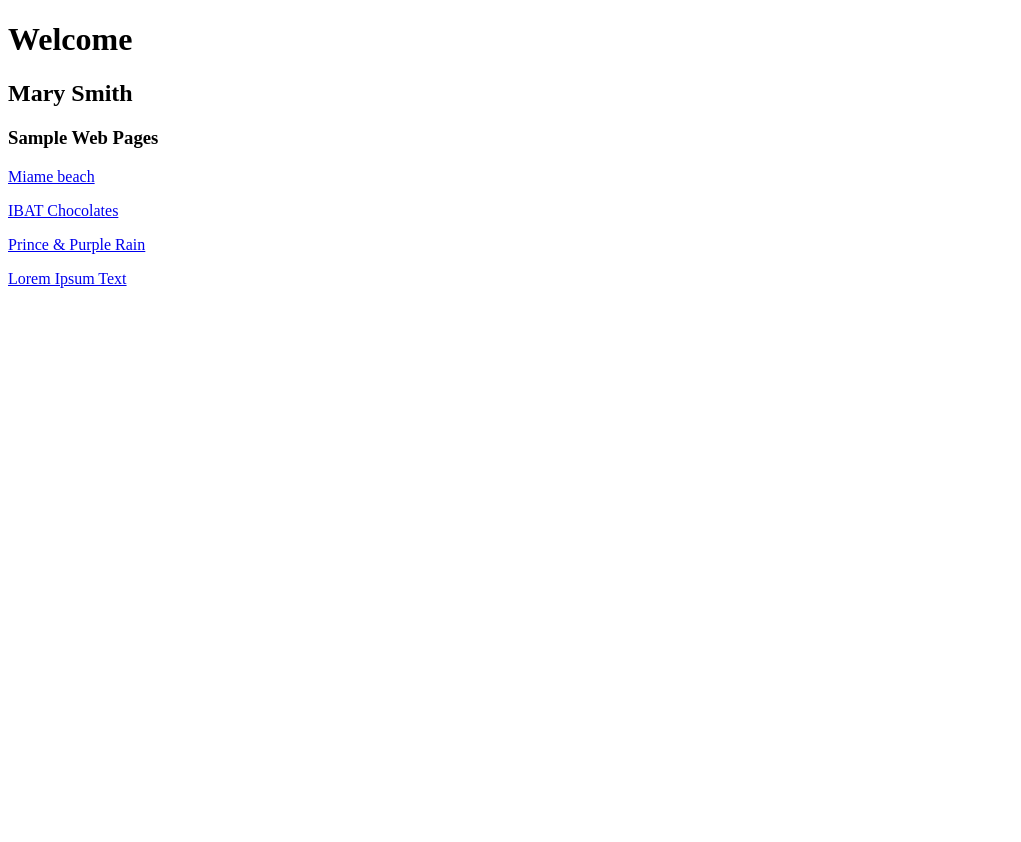
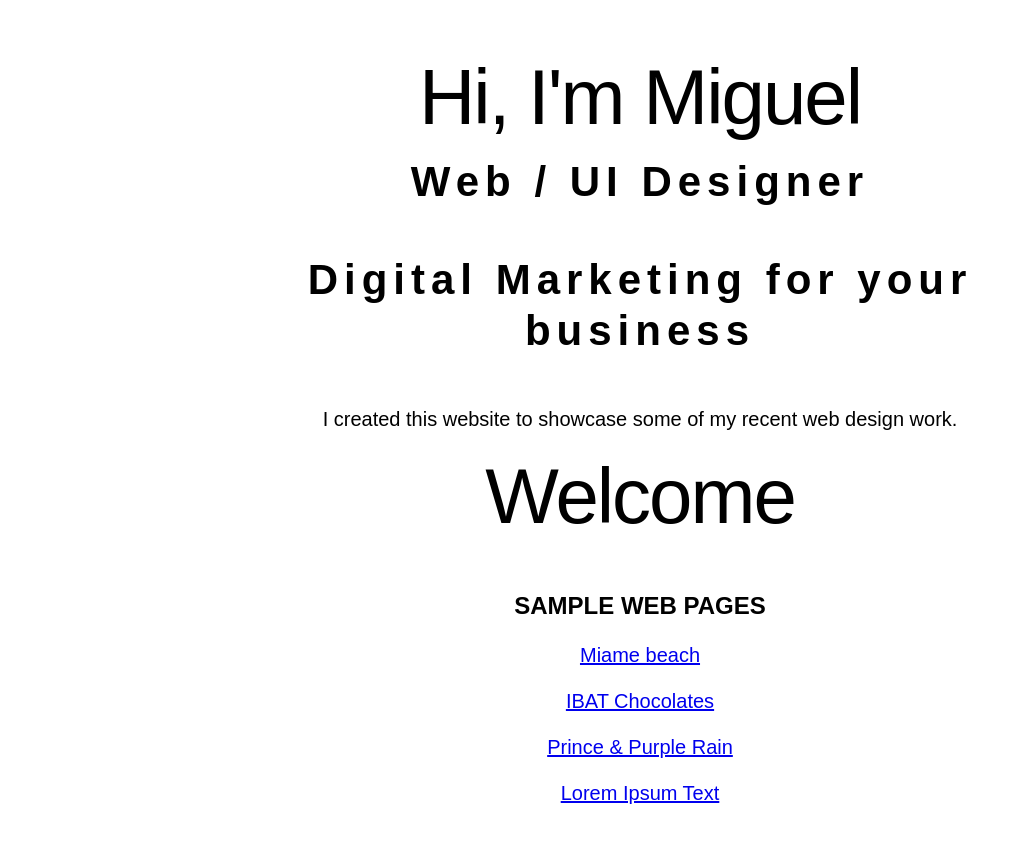
Before and after one commit to miguelgoncalv/22423miguelg.github.io, a plain HTML site: page website/index.html in a window 1280 px wide. Shown: the whole page, without its empty margins (0-1021 px from the left). Before the commit the page ends 800 px from the top, so only its background shows below. Drawn offline with Linux system fonts and the light colour scheme.

Commit message:
Add files via upload

```diff
--- /dev/null
+++ b/website/assets/css/global.css
@@ -0,0 +1,50 @@
+/*  ============= WEB BROWSER RESETS ============ */
+* { margin: 0; padding: 0; border: none }
+*, *::before, *::after { box-sizing: border-box }
+html { height: 100%; font-size: 100%; font: inherit; vertical-align: baseline;
+scroll-behavior: smooth; scroll-padding-top: 20px }
+body { /* max-width: 1920px; */ line-height: 1.5; margin-left: auto; margin-right: auto;
+min-height: 100vh; text-rendering: optimizeSpeed }
+img { width: 100%; height: auto; display: block }
+input, button, textarea, select { font: inherit }
+
+/* ================= ENDS ================ */
+
+/* Desktops */
+@media (min-width: 768px) { body { padding: 4% 20% } }
+
+/* Mobiles */
+@media (max-width: 767px) { body { padding: 12% 8% } }
+
+body {
+    text-align: center;
+    font-family: sans-serif;
+}
+
+h1 {
+    font-size: 78px;
+    font-weight: normal;
+    letter-spacing: -2px;
+    margin-bottom: 12px;
+    line-height: 1.2;
+}
+
+h2 {
+    font-size: 42px;
+    letter-spacing: 6px;
+    margin-bottom: 48px;
+    line-height: 1.2;
+}
+
+h3 {
+    font-size: 24px;
+    margin-top: 48px;
+    margin-bottom: 20px;
+    line-height: 1.2;
+    text-transform: uppercase;
+}
+
+p {
+    font-size: 20px;
+    margin-bottom: 16px;
+}
--- /dev/null
+++ b/website/exercises/assets/css/style-1.css
@@ -0,0 +1,43 @@
+/*  ============= WEB BROWSER RESETS ============ */
+* { margin: 0; padding: 0; border: none }
+*, *::before, *::after { box-sizing: border-box }
+html { height: 100%; font-size: 100%; font: inherit; vertical-align: baseline;
+scroll-behavior: smooth; scroll-padding-top: 20px }
+body { max-width: 1600px; line-height: 1.5; margin-left: auto; margin-right: auto;
+min-height: 100vh; text-rendering: optimizeSpeed }
+img { width: 100%; height: auto; display: block }
+h1, h2, h3, h4 { width: 100% }
+input, button, textarea, select { font: inherit }
+
+/* ================= ENDS ================ */
+
+/* Desktops */
+@media (min-width: 768px) { body { padding: 4% 20% } }
+
+/* Mobiles */
+@media (max-width: 767px) { body { padding: 12% 8% } }
+
+h1 {
+    font-size: 84px;
+    text-align: center;
+font-weight: normal;
+letter-spacing: -2px;
+margin-bottom: 32px;
+}
+
+h2 {
+    font-size: 36px;
+    margin-bottom: 4px;
+}
+
+h3 {
+    font-size: 24px;
+    margin-bottom: 4px;
+}
+
+p {
+    font-size: 18px;
+    font-family: sans-serif;
+line-height: 1.6;
+margin-bottom: 20px;
+}
--- /dev/null
+++ b/website/exercises/assets/css/style-2.css
@@ -0,0 +1,48 @@
+/*  ============= WEB BROWSER RESETS ============ */
+* { margin: 0; padding: 0; border: none }
+*, *::before, *::after { box-sizing: border-box }
+html { height: 100%; font-size: 100%; font: inherit; vertical-align: baseline;
+scroll-behavior: smooth; scroll-padding-top: 20px }
+body { max-width: 1600px; line-height: 1.5; margin-left: auto; margin-right: auto;
+min-height: 100vh; text-rendering: optimizeSpeed }
+img { width: 100%; height: auto; display: block }
+h1, h2, h3, h4 { width: 100% }
+input, button, textarea, select { font: inherit }
+
+/* ================= ENDS ================ */
+
+/* Desktops */
+@media (min-width: 768px) { body { padding: 4% 20% } }
+
+/* Mobiles */
+@media (max-width: 767px) { body { padding: 12% 8% } }
+
+
+h1 {
+    font-size: 72px;
+    margin-bottom: 56px;
+text-align: center;
+letter-spacing: 4px;
+font-family: sans-serif;
+}
+
+h2 {
+    font-size: 30px;
+    margin-bottom: 64px;
+    font-family: sans-serif;
+text-align: center;
+line-height: 1.4;
+text-transform: uppercase;
+font-weight: normal;
+}
+
+h3 {
+    font-size: 32px;
+    margin-bottom: 4px;
+}
+
+p {
+    font-size: 22px;
+    line-height: 1.6;
+margin-bottom: 20px;
+}
--- /dev/null
+++ b/website/exercises/assets/css/style-3.css
@@ -0,0 +1,40 @@
+/*  ============= WEB BROWSER RESETS ============ */
+* { margin: 0; padding: 0; border: none }
+*, *::before, *::after { box-sizing: border-box }
+html { height: 100%; font-size: 100%; font: inherit; vertical-align: baseline;
+scroll-behavior: smooth; scroll-padding-top: 20px }
+body { max-width: 1600px; line-height: 1.5; margin-left: auto; margin-right: auto;
+min-height: 100vh; text-rendering: optimizeSpeed }
+img { width: 100%; height: auto; display: block }
+h1, h2, h3, h4 { width: 100% }
+input, button, textarea, select { font: inherit }
+
+/* ================= ENDS ================ */
+
+/* Desktops */
+@media (min-width: 768px) { body { padding: 4% 20% } }
+
+/* Mobiles */
+@media (max-width: 767px) { body { padding: 12% 8% } }
+
+h1 {
+    font-size: 84px;
+    margin-bottom: 64px;
+    text-align: center;
+font-weight: normal;
+letter-spacing: 4px;
+}
+
+h2 {
+    font-size: 28px;
+    margin-bottom: 4px;
+    margin-top: 54px;
+    text-transform: uppercase;
+}
+
+p {
+    font-size: 20px;
+    font-family: sans-serif;
+line-height: 1.6;
+margin-bottom: 20px;
+}
--- /dev/null
+++ b/website/exercises/assets/css/style-4.css
@@ -0,0 +1,48 @@
+/*  ============= WEB BROWSER RESETS ============ */
+* { margin: 0; padding: 0; border: none }
+*, *::before, *::after { box-sizing: border-box }
+html { height: 100%; font-size: 100%; font: inherit; vertical-align: baseline;
+scroll-behavior: smooth; scroll-padding-top: 20px }
+body { max-width: 1600px; line-height: 1.5; margin-left: auto; margin-right: auto;
+min-height: 100vh; text-rendering: optimizeSpeed }
+img { width: 100%; height: auto; display: block }
+h1, h2, h3, h4 { width: 100% }
+input, button, textarea, select { font: inherit }
+
+/* ================= ENDS ================ */
+
+/* Desktops */
+@media (min-width: 768px) { body { padding: 4% 20% } }
+
+/* Mobiles */
+@media (max-width: 767px) { body { padding: 12% 8% } }
+
+body { font-family: sans-serif; }
+
+
+h1 {
+    font-size: 64px;
+    margin-bottom: 48px;
+    font-weight: normal;
+    letter-spacing: 4px;
+}
+
+h2 {
+    font-size: 26px;
+    margin-top: 30px;
+    margin-bottom: 4px;
+    letter-spacing: 1px;
+}
+
+h3 {
+    font-size: 24px;
+    margin-top: 42px;
+    margin-bottom: 4px;
+    letter-spacing: 1px;
+}
+
+p {
+    font-size: 18px;
+    line-height: 1.6;
+    margin-bottom: 20px;
+}
--- a/website/index.html
+++ b/website/index.html
@@ -5,12 +5,22 @@
     <meta http-equiv="X-UA-Compatible" content="IE=edge">
     <meta name="viewport" content="width=device-width, initial-scale=1.0">
     <title>Miguel G | Home Page</title>
-    <meta name="description" content="Welcome to my website that showcases some of my digital creations.">
+    <meta name="description" content="Hi I'm Miguel, a UI & UX designer based in Dublin. Mobile and Responsive Web Design, eCommerce Websites, Branding and Logo Design.">
+
+    <link rel="stylesheet" href="assets/css/global.css">
 </head>
 <body>
 
+    <h1>Hi, I'm Miguel</h1>
+
+    <h2>Web / UI Designer</h2>
+
+    <h2>Digital Marketing for your business</h2>
+
+    <p>I created this website to showcase some of my recent web design work.</p>
+
     <h1>Welcome</h1>
-<h2>Mary Smith</h2>
+
 
 <h3>Sample Web Pages</h3>
 
```
Also changed, not shown: website/exercises/page-1.html (+3 -1 lines), website/exercises/page-2.html (+1 -0 lines), website/exercises/page-3.html (+1 -0 lines), website/exercises/page-4.html (+1 -0 lines).
